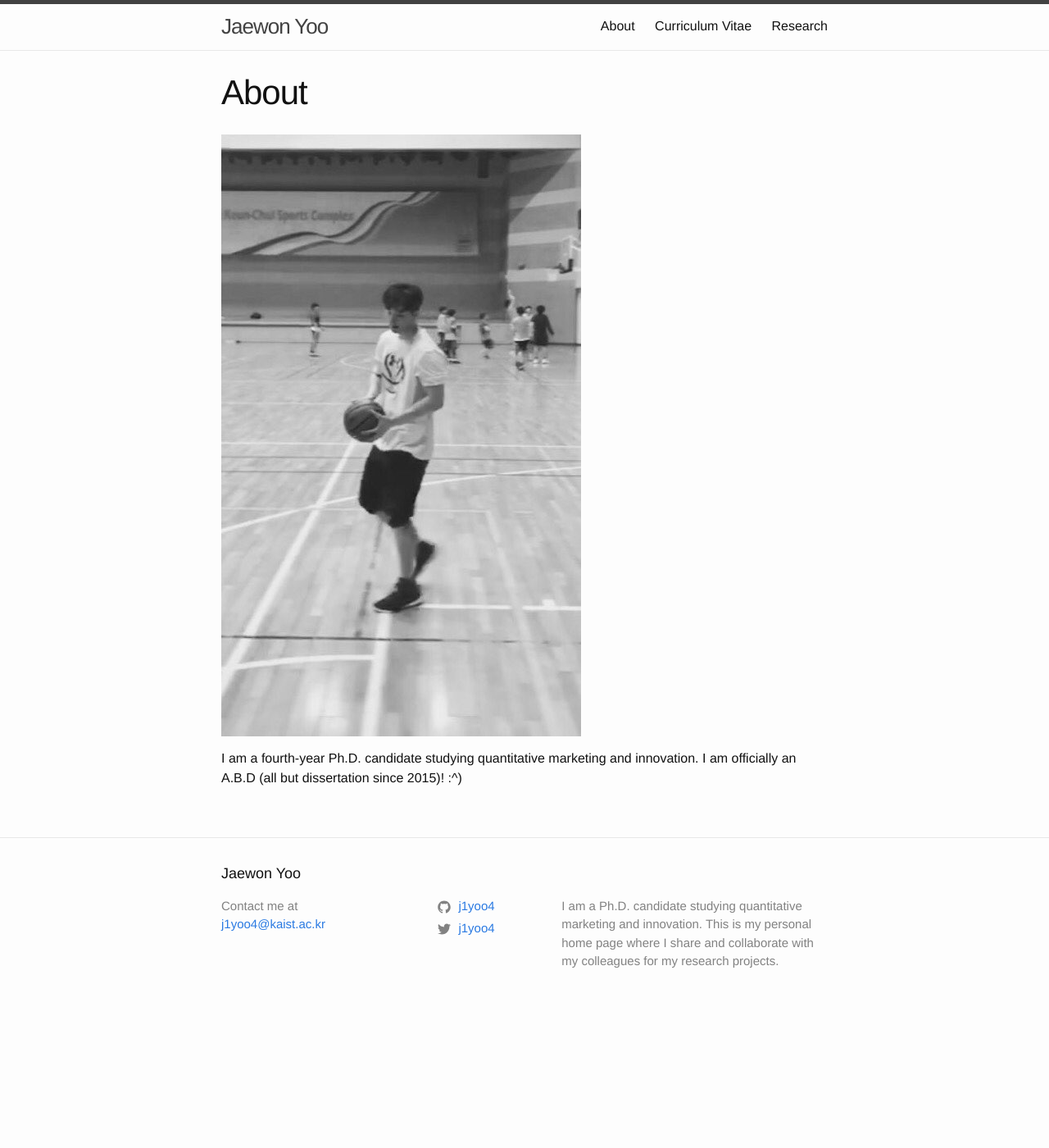
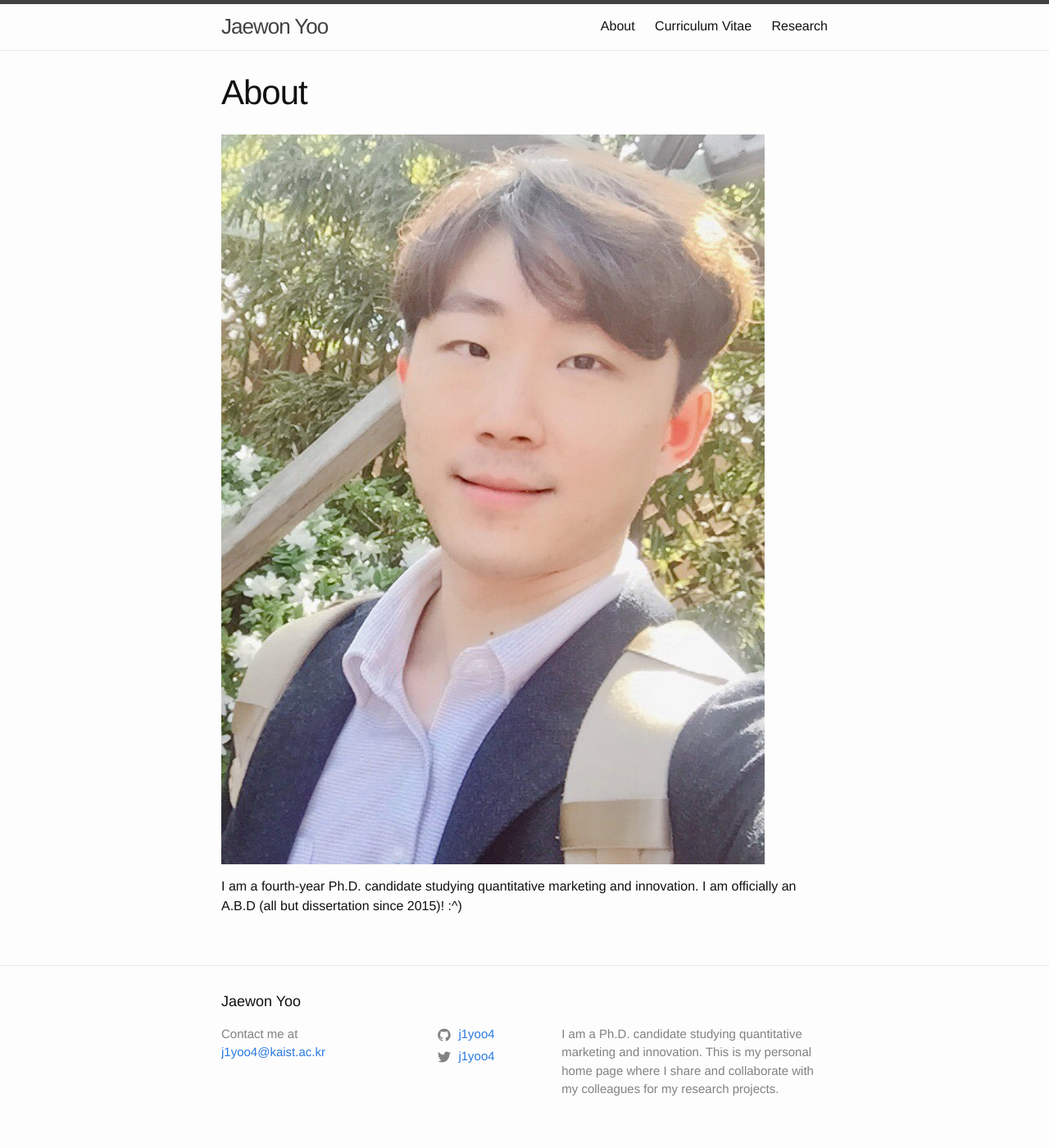
Before and after one commit to j1yoo/j1yoo.github.io, a Jekyll site: the page built from about.markdown, in a window 1280 px wide. Shown: the whole page at 82% size. Built offline with Jekyll 4.4.1, drawn with Linux system fonts in a browser that asks for light colours; before the commit the page ends 1244 px from its top, so only the background shows below that.

Commit message:
Update about.markdown

```diff
--- a/about.markdown
+++ b/about.markdown
@@ -4,6 +4,6 @@ title: About
 permalink: /about/
 ---
 
-![Jaewon Yoo](/JaewonYoo_1.jpeg)
+![Jaewon Yoo](/JaewonYoo_2.jpeg)
 
 I am a fourth-year Ph.D. candidate studying quantitative marketing and innovation. I am officially an A.B.D (all but dissertation since 2015)! :^)
```
